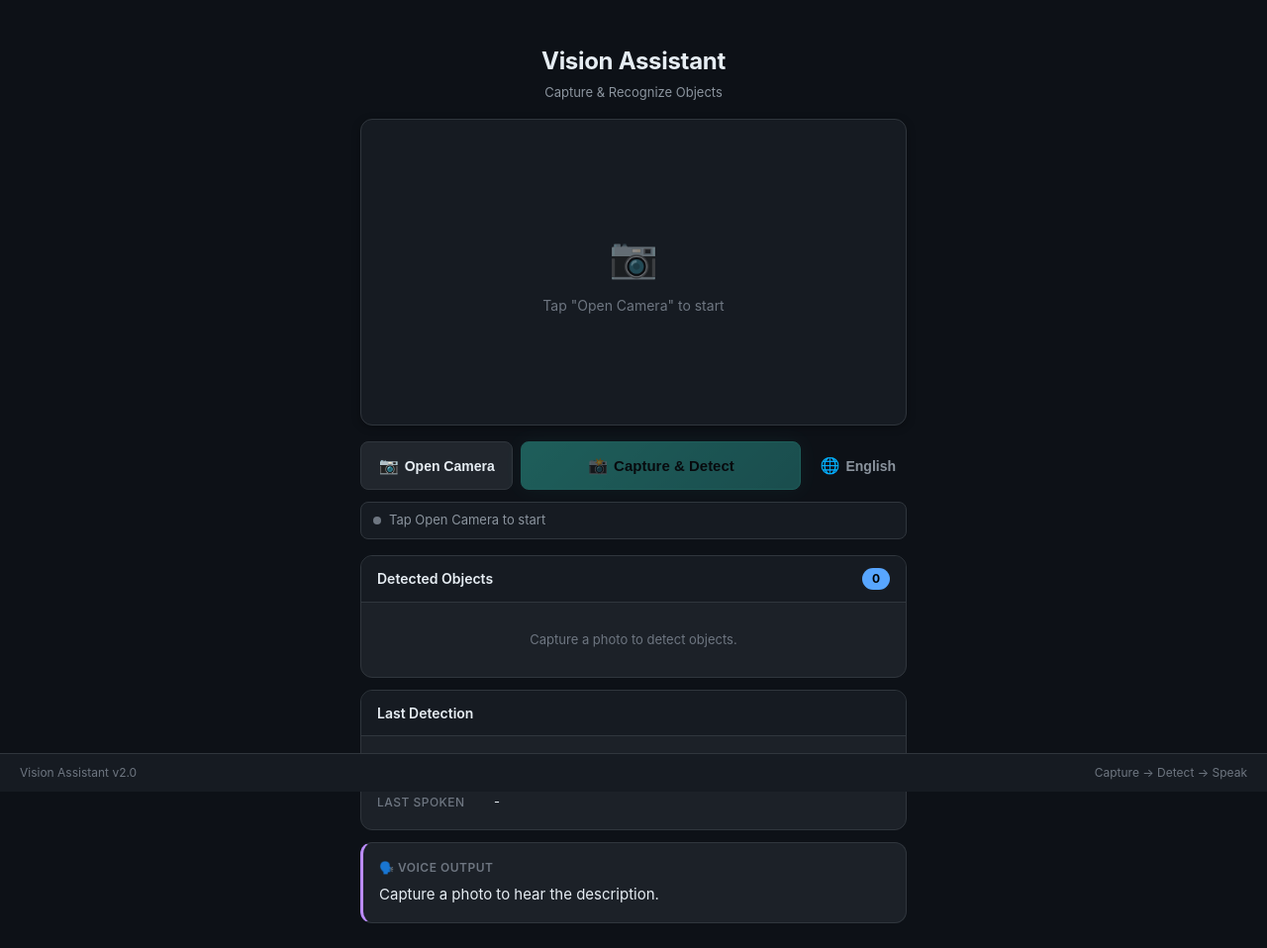
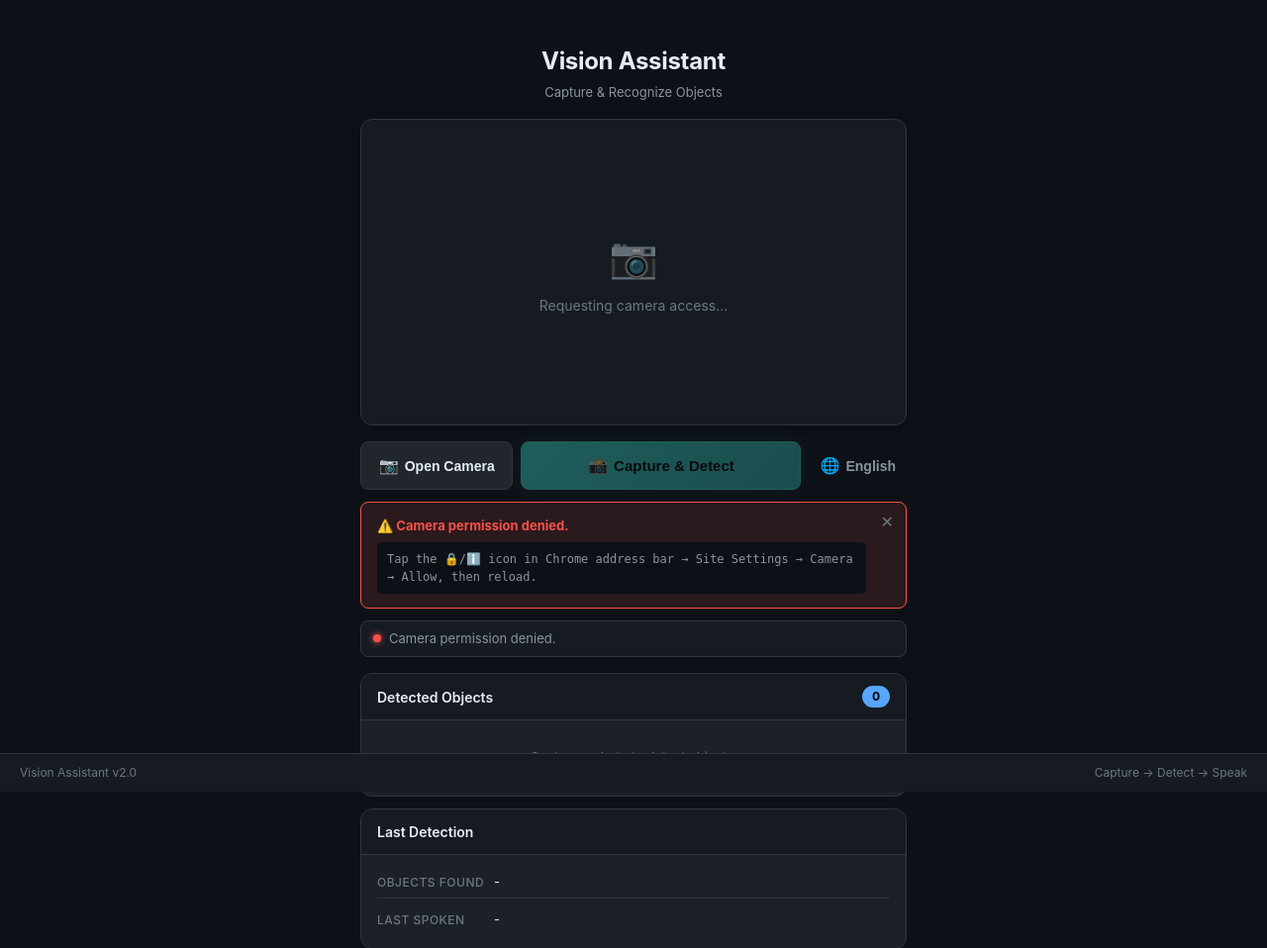
Before and after one commit to Minaty001/img-reco, a FastAPI app: page / in a window 1280 px wide. Shown: the top 958 px of the page at 99% size. Before the commit the page ends 933 px from the top, so only its background shows below. Run offline with FastAPI, Linux system fonts and the light colour scheme.

Commit message:
Fix camera permissions: auto-open camera on load, detailed error guidance per error type (NotAllowedError/NotFoundError/NotReadableError/OverconstrainedError/HTTP), permission banner with fix instructions

```diff
--- a/static/script.js
+++ b/static/script.js
@@ -292,7 +292,99 @@
     // ---------------------------------------------------------------
     // Camera Management
     // ---------------------------------------------------------------
+    function getPermissionGuide(err) {
+        const name = err.name || "";
+        const msg = err.message || "";
+        const isHttp =
+            window.location.protocol === "http:" &&
+            window.location.hostname !== "localhost" &&
+            window.location.hostname !== "127.0.0.1";
+
+        if (name === "NotAllowedError" || name === "PermissionDeniedError") {
+            if (isHttp) {
+                return {
+                    text: "Camera blocked over HTTP. Use HTTPS or localhost.",
+                    detail:
+                        'On Android Chrome: open chrome://flags/#unsafely-treat-insecure-origin-as-secure, add this site, restart Chrome.',
+                };
+            }
+            return {
+                text: "Camera permission denied.",
+                detail:
+                    'Tap the 🔒/ℹ️ icon in Chrome address bar → Site Settings → Camera → Allow, then reload.',
+            };
+        }
+        if (name === "NotFoundError") {
+            return {
+                text: "No camera found on this device.",
+                detail: "Connect an external camera or use a device with a built-in camera.",
+            };
+        }
+        if (name === "NotReadableError") {
+            return {
+                text: "Camera is busy (used by another app).",
+                detail: "Close other apps that use the camera and try again.",
+            };
+        }
+        if (name === "OverconstrainedError") {
+            return {
+                text: "Camera doesn't support the requested resolution.",
+                detail: "",
+            };
+        }
+        return {
+            text: "Camera access failed.",
+            detail: msg || "Unknown error. Check camera permissions.",
+        };
+    }
+
+    function showPermissionGuide(err) {
+        const guide = getPermissionGuide(err);
+        setStatus("error", guide.text);
+
+        // Show a detailed banner below the controls
+        let banner = document.getElementById("permBanner");
+        if (!banner) {
+            banner = document.createElement("div");
+            banner.id = "permBanner";
+            banner.className = "perm-banner";
+            const controls = document.querySelector(".controls");
+            controls.parentNode.insertBefore(banner, controls.nextSibling);
+        }
+        banner.innerHTML =
+            '<div class="perm-banner-content">' +
+            "<strong>⚠️ " +
+            escapeHtml(guide.text) +
+            "</strong>" +
+            (guide.detail
+                ? '<p class="perm-banner-detail">' + escapeHtml(guide.detail) + "</p>"
+                : "") +
+            '<button class="perm-banner-close" onclick="this.parentElement.remove()">✕</button>' +
+            "</div>";
+        banner.classList.remove("hidden");
+    }
+
+    function hidePermissionBanner() {
+        const banner = document.getElementById("permBanner");
+        if (banner) {
+            banner.classList.add("hidden");
+            banner.innerHTML = "";
+        }
+    }
+
     async function openCamera() {
+        hidePermissionBanner();
+
+        // Detect HTTP-on-mobile early and show a warning first
+        const isInsecureHttp =
+            window.location.protocol === "http:" &&
+            window.location.hostname !== "localhost" &&
+            window.location.hostname !== "127.0.0.1";
+        if (isInsecureHttp) {
+            // Show a warning but still try (Chrome might block it anyway)
+            console.warn("Camera over HTTP on non-localhost — Chrome may block it.");
+        }
+
         try {
             const constraints = {
                 video: {
@@ -304,40 +396,38 @@
             };
 
             stream = await navigator.mediaDevices.getUserMedia(constraints);
-            video.srcObject = stream;
-            videoOverlay.classList.add("hidden");
-
-            isCameraOn = true;
-            openCameraBtn.classList.add("hidden");
-            closeCameraBtn.classList.remove("hidden");
-            captureBtn.disabled = false;
-            captureBtn.classList.remove("hidden");
-            retakeBtn.classList.add("hidden");
-
-            setStatus("active", "Camera ready — tap Capture & Detect");
+            onCameraReady();
             return true;
         } catch (err) {
-            console.error("Camera error:", err);
-            // Fallback
+            console.error("Camera error (primary):", err.name, err.message);
+
+            // Fallback: try without facingMode
             try {
                 const constraints = { video: true, audio: false };
                 stream = await navigator.mediaDevices.getUserMedia(constraints);
-                video.srcObject = stream;
-                videoOverlay.classList.add("hidden");
-
-                isCameraOn = true;
-                openCameraBtn.classList.add("hidden");
-                closeCameraBtn.classList.remove("hidden");
-                captureBtn.disabled = false;
-                captureBtn.classList.remove("hidden");
-                setStatus("active", "Camera ready");
+                onCameraReady();
                 return true;
             } catch (err2) {
-                console.error("Fallback camera error:", err2);
-                setStatus("error", "Camera access denied. Allow camera permission.");
+                console.error("Camera error (fallback):", err2.name, err2.message);
+                showPermissionGuide(err2);
+                openCameraBtn.disabled = false;
                 return false;
             }
         }
+    }
+
+    function onCameraReady() {
+        video.srcObject = stream;
+        videoOverlay.classList.add("hidden");
+
+        isCameraOn = true;
+        openCameraBtn.classList.add("hidden");
+        closeCameraBtn.classList.remove("hidden");
+        captureBtn.disabled = false;
+        captureBtn.classList.remove("hidden");
+        retakeBtn.classList.add("hidden");
+
+        setStatus("active", "Camera ready — tap Capture & Detect");
     }
 
     function closeCamera() {
@@ -355,6 +445,7 @@
         isProcessing = false;
 
         openCameraBtn.classList.remove("hidden");
+        openCameraBtn.disabled = false;
         closeCameraBtn.classList.add("hidden");
         captureBtn.disabled = true;
         captureBtn.classList.remove("hidden");
@@ -364,6 +455,7 @@
         window.speechSynthesis.cancel();
         isSpeaking = false;
 
+        hidePermissionBanner();
         setStatus("idle", "Camera closed");
     }
 
@@ -434,19 +526,22 @@
     });
 
     // ---------------------------------------------------------------
-    // Initial Status
+    // Initial Status — auto-open camera on page load
     // ---------------------------------------------------------------
-    setStatus("idle", "Tap Open Camera to start");
+    setStatus("active", "Requesting camera access...");
 
-    // Check browser support
+    // Check browser support first
     if (!navigator.mediaDevices || !navigator.mediaDevices.getUserMedia) {
         setStatus("error", "Camera not supported in this browser.");
         openCameraBtn.disabled = true;
-    }
-
-    if (!window.speechSynthesis) {
+    } else if (!window.speechSynthesis) {
         console.warn("SpeechSynthesis not supported in this browser.");
     }
 
+    // Auto-request camera permission on page load (with a short delay for UI paint)
+    setTimeout(() => {
+        openCamera();
+    }, 300);
+
     console.log("Vision Assistant v2.0 — Capture Mode loaded.");
 })();
--- a/static/style.css
+++ b/static/style.css
@@ -486,6 +486,54 @@ body {
     z-index: 100;
 }
 
+/* ----- Permission Banner ----- */
+.perm-banner {
+    margin-bottom: 12px;
+    animation: fadeIn 0.3s ease;
+}
+
+.perm-banner-content {
+    position: relative;
+    background: rgba(248, 81, 73, 0.12);
+    border: 1px solid var(--accent-red);
+    border-radius: var(--radius-sm);
+    padding: 14px 40px 14px 16px;
+    font-size: 13px;
+    color: var(--text-primary);
+    line-height: 1.5;
+}
+
+.perm-banner-content strong {
+    color: var(--accent-red);
+}
+
+.perm-banner-detail {
+    margin-top: 6px;
+    font-size: 12px;
+    color: var(--text-secondary);
+    padding: 8px 10px;
+    background: var(--bg-primary);
+    border-radius: 4px;
+    font-family: monospace;
+}
+
+.perm-banner-close {
+    position: absolute;
+    top: 8px;
+    right: 8px;
+    background: none;
+    border: none;
+    color: var(--text-muted);
+    font-size: 16px;
+    cursor: pointer;
+    padding: 4px;
+    line-height: 1;
+}
+
+.perm-banner-close:hover {
+    color: var(--text-primary);
+}
+
 /* ----- Animations ----- */
 @keyframes fadeIn {
     from { opacity: 0; transform: translateY(4px); }
--- a/templates/index.html
+++ b/templates/index.html
@@ -36,7 +36,7 @@
                 <!-- Overlay text when camera is off -->
                 <div class="video-overlay" id="videoOverlay">
                     <div class="overlay-icon">📷</div>
-                    <span>Tap "Open Camera" to start</span>
+                    <span>Requesting camera access...</span>
                 </div>
             </div>
         </div>
```
